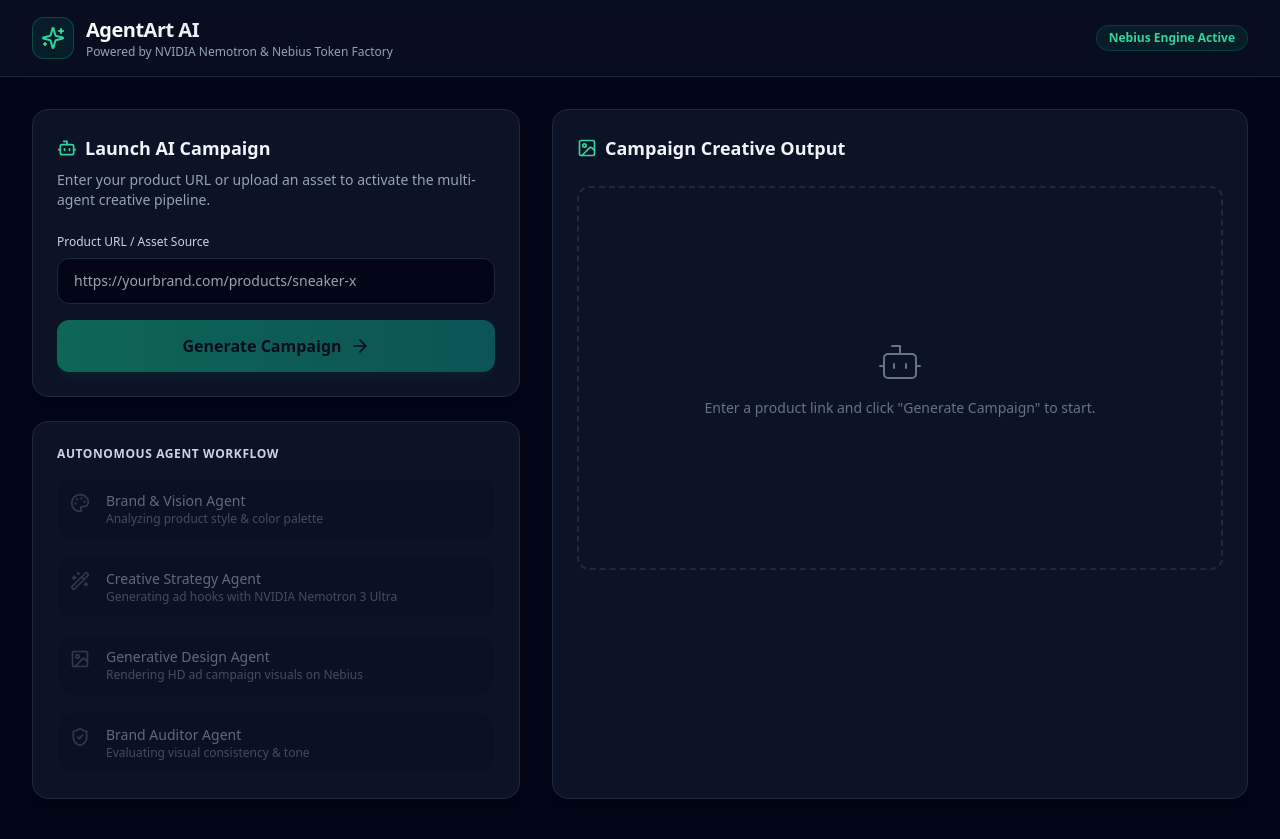
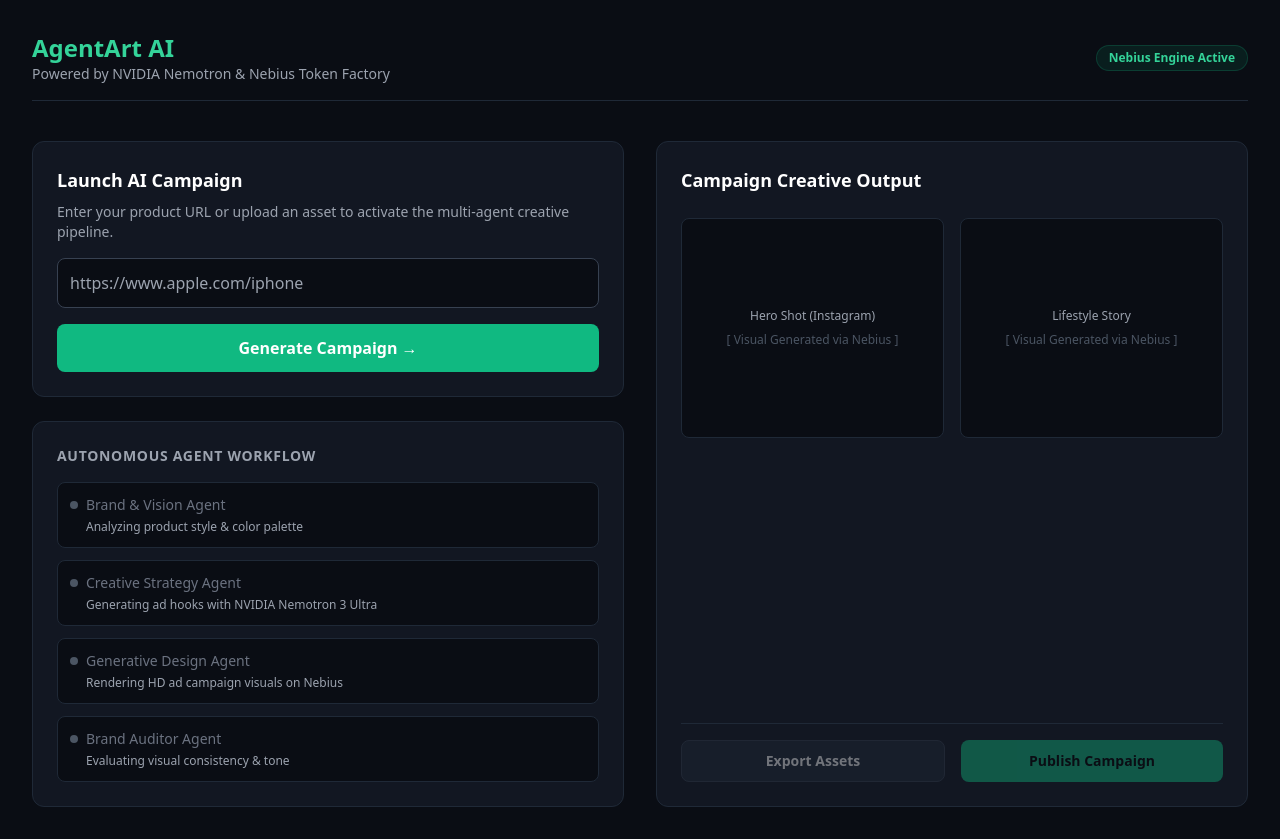
Before and after one commit to frgggter/agentart-ai, a Next.js app: page / in a window 1280 px wide. Built offline with nearby package versions, Linux system fonts and the light colour scheme.

Commit message:
Refactor AgentArtStudio to Home component

```diff
--- a/app/page.tsx
+++ b/app/page.tsx
@@ -1,201 +1,189 @@
 'use client';
 
-import React, { useState } from 'react';
-import { Sparkles, Wand2, Bot, Palette, CheckCircle2, Loader2, Image as ImageIcon, ArrowRight, ShieldCheck } from 'lucide-react';
+import { useState } from 'react';
 
-export default function AgentArtStudio() {
+export default function Home() {
   const [productUrl, setProductUrl] = useState('');
-  const [isGenerating, setIsGenerating] = useState(false);
-  const [currentStep, setCurrentStep] = useState(0);
+  const [loading, setLoading] = useState(false);
+  const [statusText, setStatusText] = useState('');
+  const [activeStep, setActiveStep] = useState(0);
+  const [campaignData, setCampaignData] = useState<any>(null);
 
-  const steps = [
-    { name: 'Brand & Vision Agent', desc: 'Analyzing product style & color palette', icon: Palette },
-    { name: 'Creative Strategy Agent', desc: 'Generating ad hooks with NVIDIA Nemotron 3 Ultra', icon: Wand2 },
-    { name: 'Generative Design Agent', desc: 'Rendering HD ad campaign visuals on Nebius', icon: ImageIcon },
-    { name: 'Brand Auditor Agent', desc: 'Evaluating visual consistency & tone', icon: ShieldCheck },
-  ];
+  const handleGenerate = async () => {
+    if (!productUrl) return;
+    setLoading(true);
+    setCampaignData(null);
+    setActiveStep(1);
 
-  const handleStartCampaign = () => {
-    if (!productUrl) return;
-    setIsGenerating(true);
-    setCurrentStep(1);
+    // Simulación paso a paso del pipeline multi-agente
+    setTimeout(() => setActiveStep(2), 2000);
+    setTimeout(() => setActiveStep(3), 4000);
+    setTimeout(() => setActiveStep(4), 6000);
 
-    // Dynamic steps simulation
-    const interval = setInterval(() => {
-      setCurrentStep((prev) => {
-        if (prev >= 4) {
-          clearInterval(interval);
-          setIsGenerating(false);
-          return 4;
+    try {
+      const res = await fetch('/api/generate', {
+        method: 'POST',
+        headers: { 'Content-Type': 'application/json' },
+        body: JSON.stringify({ productUrl }),
+      });
+
+      const json = await res.json();
+
+      if (json.success && json.data) {
+        setCampaignData(json.data);
+      } else {
+        alert(json.error || 'Error al generar la campaña');
       }
-        return prev + 1;
-      });
-    }, 2500);
+    } catch (err) {
+      console.error(err);
+      alert('Error de conexión con el servidor.');
+    } finally {
+      setLoading(false);
+    }
+  };
+
+  const handleExport = () => {
+    if (!campaignData) return;
+    const blob = new Blob([JSON.stringify(campaignData, null, 2)], { type: 'application/json' });
+    const url = URL.createObjectURL(blob);
+    const a = document.createElement('a');
+    a.href = url;
+    a.download = 'campaign-assets.json';
+    a.click();
+  };
+
+  const handlePublish = () => {
+    alert('¡Campaña enviada a publicación en Meta Ads & Google Ads!');
   };
 
   return (
-    <div className="min-h-screen bg-slate-950 text-slate-100 flex flex-col font-sans">
-      {/* Navigation Header */}
-      <header className="border-b border-slate-800 bg-slate-900/50 backdrop-blur px-8 py-4 flex items-center justify-between">
-        <div className="flex items-center gap-3">
-          <div className="bg-emerald-500/10 p-2 rounded-xl border border-emerald-500/30">
-            <Sparkles className="w-6 h-6 text-emerald-400" />
+    <main className="min-h-screen bg-[#0A0D14] text-white p-8">
+      <header className="flex justify-between items-center mb-10 pb-4 border-b border-gray-800">
+        <div>
+          <h1 className="text-2xl font-bold text-emerald-400">AgentArt AI</h1>
+          <p className="text-sm text-gray-400">Powered by NVIDIA Nemotron & Nebius Token Factory</p>
         </div>
-          <div>
-            <h1 className="text-xl font-bold tracking-tight bg-gradient-to-r from-white via-slate-200 to-slate-400 bg-clip-text text-transparent">
-              AgentArt AI
-            </h1>
-            <p className="text-xs text-slate-400">Powered by NVIDIA Nemotron & Nebius Token Factory</p>
-          </div>
-        </div>
-        <div className="flex items-center gap-2">
         <span className="px-3 py-1 rounded-full text-xs font-semibold bg-emerald-500/10 text-emerald-400 border border-emerald-500/20">
           Nebius Engine Active
         </span>
-        </div>
       </header>
 
-      {/* Main Container */}
-      <main className="flex-1 max-w-7xl w-full mx-auto p-8 grid grid-cols-1 lg:grid-cols-12 gap-8">
-
-        {/* Left Column: Control Panel */}
-        <div className="lg:col-span-5 flex flex-col gap-6">
-          <div className="bg-slate-900/80 rounded-2xl border border-slate-800 p-6 shadow-xl">
-            <h2 className="text-lg font-semibold mb-2 flex items-center gap-2">
-              <Bot className="w-5 h-5 text-emerald-400" /> Launch AI Campaign
-            </h2>
-            <p className="text-sm text-slate-400 mb-6">
+      <div className="grid grid-cols-1 lg:grid-cols-2 gap-8">
+        {/* Columna Izquierda: Input y Workflow */}
+        <div className="space-y-6">
+          <div className="bg-[#121722] p-6 rounded-xl border border-gray-800">
+            <h2 className="text-lg font-semibold mb-2">Launch AI Campaign</h2>
+            <p className="text-sm text-gray-400 mb-4">
               Enter your product URL or upload an asset to activate the multi-agent creative pipeline.
             </p>
-
-            <div className="space-y-4">
-              <div>
-                <label className="block text-xs font-medium text-slate-300 mb-2">Product URL / Asset Source</label>
             <input
-                  type="url"
-                  placeholder="https://yourbrand.com/products/sneaker-x"
+              type="text"
+              placeholder="https://www.apple.com/iphone"
               value={productUrl}
               onChange={(e) => setProductUrl(e.target.value)}
-                  className="w-full bg-slate-950 border border-slate-800 rounded-xl px-4 py-3 text-sm focus:outline-none focus:border-emerald-500 transition-colors"
+              className="w-full p-3 rounded-lg bg-[#0A0D14] border border-gray-700 text-white mb-4 focus:outline-none focus:border-emerald-500"
             />
+            <button
+              onClick={handleGenerate}
+              disabled={loading}
+              className="w-full py-3 bg-emerald-500 hover:bg-emerald-600 font-semibold rounded-lg transition-all disabled:opacity-50"
+            >
+              {loading ? 'Processing Workflow...' : 'Generate Campaign →'}
+            </button>
           </div>
 
-              <button
-                onClick={handleStartCampaign}
-                disabled={isGenerating || !productUrl}
-                className="w-full bg-gradient-to-r from-emerald-500 to-teal-600 hover:from-emerald-400 hover:to-teal-500 disabled:opacity-50 disabled:cursor-not-allowed text-slate-950 font-semibold py-3.5 px-6 rounded-xl transition-all flex items-center justify-center gap-2 shadow-lg shadow-emerald-500/10"
-              >
-                {isGenerating ? (
-                  <>
-                    <Loader2 className="w-5 h-5 animate-spin" /> Agents Running...
-                  </>
-                ) : (
-                  <>
-                    Generate Campaign <ArrowRight className="w-5 h-5" />
-                  </>
-                )}
-              </button>
-            </div>
-          </div>
-
-          {/* Workflow Agent Status */}
-          <div className="bg-slate-900/80 rounded-2xl border border-slate-800 p-6 shadow-xl flex-1">
-            <h3 className="text-sm font-semibold text-slate-300 mb-4 uppercase tracking-wider text-xs">
+          <div className="bg-[#121722] p-6 rounded-xl border border-gray-800">
+            <h3 className="text-sm font-semibold text-gray-400 uppercase tracking-wider mb-4">
               Autonomous Agent Workflow
             </h3>
-            <div className="space-y-4">
-              {steps.map((step, idx) => {
-                const Icon = step.icon;
-                const isDone = currentStep > idx + 1 || currentStep === 4;
-                const isActive = currentStep === idx + 1 && isGenerating;
-
-                return (
+            <div className="space-y-3">
+              {[
+                { name: 'Brand & Vision Agent', desc: 'Analyzing product style & color palette' },
+                { name: 'Creative Strategy Agent', desc: 'Generating ad hooks with NVIDIA Nemotron 3 Ultra' },
+                { name: 'Generative Design Agent', desc: 'Rendering HD ad campaign visuals on Nebius' },
+                { name: 'Brand Auditor Agent', desc: 'Evaluating visual consistency & tone' },
+              ].map((agent, i) => (
                 <div
-                    key={idx}
-                    className={`flex items-start gap-4 p-3 rounded-xl transition-all border ${
-                      isActive
-                        ? 'bg-emerald-500/10 border-emerald-500/30'
-                        : isDone
-                        ? 'bg-slate-950/50 border-slate-800/80'
-                        : 'bg-slate-950/20 border-slate-900 opacity-40'
+                  key={i}
+                  className={`p-3 rounded-lg border transition-all ${
+                    activeStep > i
+                      ? 'border-emerald-500/50 bg-emerald-500/5 text-white'
+                      : 'border-gray-800 bg-[#0A0D14] text-gray-500'
                   }`}
                 >
-                    <div className="mt-0.5">
-                      {isDone ? (
-                        <CheckCircle2 className="w-5 h-5 text-emerald-400" />
-                      ) : isActive ? (
-                        <Loader2 className="w-5 h-5 text-emerald-400 animate-spin" />
-                      ) : (
-                        <Icon className="w-5 h-5 text-slate-500" />
-                      )}
+                  <div className="flex items-center gap-2">
+                    <span className={`w-2 h-2 rounded-full ${activeStep > i ? 'bg-emerald-400' : 'bg-gray-600'}`} />
+                    <span className="font-medium text-sm">{agent.name}</span>
                   </div>
-                    <div>
-                      <div className="text-sm font-medium text-slate-200">{step.name}</div>
-                      <div className="text-xs text-slate-400">{step.desc}</div>
+                  <p className="text-xs text-gray-400 mt-1 pl-4">{agent.desc}</p>
                 </div>
-                  </div>
-                );
-              })}
+              ))}
             </div>
           </div>
         </div>
 
-        {/* Right Column: Output Showcase */}
-        <div className="lg:col-span-7 bg-slate-900/80 rounded-2xl border border-slate-800 p-6 shadow-xl flex flex-col justify-between">
+        {/* Columna Derecha: Output y Render de Imágenes */}
+        <div className="bg-[#121722] p-6 rounded-xl border border-gray-800 flex flex-col justify-between">
           <div>
-            <div className="flex items-center justify-between mb-6">
-              <h2 className="text-lg font-semibold flex items-center gap-2">
-                <ImageIcon className="w-5 h-5 text-emerald-400" /> Campaign Creative Output
-              </h2>
-              {currentStep === 4 && (
-                <span className="text-xs bg-emerald-500/20 text-emerald-300 border border-emerald-500/30 px-3 py-1 rounded-full font-medium">
+            <div className="flex justify-between items-center mb-6">
+              <h2 className="text-lg font-semibold">Campaign Creative Output</h2>
+              {campaignData && (
+                <span className="px-3 py-1 bg-emerald-500/10 text-emerald-400 text-xs rounded-full border border-emerald-500/30">
                   Completed in 10s
                 </span>
               )}
             </div>
 
-            {currentStep === 0 && (
-              <div className="h-96 border-2 border-dashed border-slate-800 rounded-xl flex flex-col items-center justify-center text-slate-500 gap-3">
-                <Bot className="w-12 h-12 stroke-1" />
-                <p className="text-sm">Enter a product link and click "Generate Campaign" to start.</p>
+            <div className="grid grid-cols-2 gap-4 mb-6">
+              <div className="bg-[#0A0D14] border border-gray-800 rounded-lg p-3 text-center min-h-[220px] flex flex-col justify-center items-center overflow-hidden">
+                <span className="text-xs text-gray-400 mb-2 block">Hero Shot (Instagram)</span>
+                {campaignData?.images?.heroShot ? (
+                  <img src={campaignData.images.heroShot} alt="Hero Shot" className="w-full h-40 object-cover rounded-md" />
+                ) : (
+                  <p className="text-xs text-gray-600">[ Visual Generated via Nebius ]</p>
+                )}
               </div>
+
+              <div className="bg-[#0A0D14] border border-gray-800 rounded-lg p-3 text-center min-h-[220px] flex flex-col justify-center items-center overflow-hidden">
+                <span className="text-xs text-gray-400 mb-2 block">Lifestyle Story</span>
+                {campaignData?.images?.lifestyleStory ? (
+                  <img src={campaignData.images.lifestyleStory} alt="Lifestyle Story" className="w-full h-40 object-cover rounded-md" />
+                ) : (
+                  <p className="text-xs text-gray-600">[ Visual Generated via Nebius ]</p>
                 )}
-
-            {currentStep > 0 && (
-              <div className="grid grid-cols-2 gap-4">
-                <div className="aspect-square bg-slate-950 border border-slate-800 rounded-xl overflow-hidden relative group">
-                  <div className="absolute top-3 left-3 bg-slate-900/80 backdrop-blur px-2.5 py-1 rounded-md text-xs font-medium border border-slate-700">
-                    Hero Shot (Instagram)
-                  </div>
-                  <div className="w-full h-full flex items-center justify-center bg-slate-900/40 text-slate-600 text-xs">
-                    {currentStep >= 3 ? '[ Visual Generated via Nebius ]' : 'Generating...'}
               </div>
             </div>
 
-                <div className="aspect-square bg-slate-950 border border-slate-800 rounded-xl overflow-hidden relative group">
-                  <div className="absolute top-3 left-3 bg-slate-900/80 backdrop-blur px-2.5 py-1 rounded-md text-xs font-medium border border-slate-700">
-                    Lifestyle Story
-                  </div>
-                  <div className="w-full h-full flex items-center justify-center bg-slate-900/40 text-slate-600 text-xs">
-                    {currentStep >= 3 ? '[ Visual Generated via Nebius ]' : 'Generating...'}
-                  </div>
-                </div>
+            {campaignData?.hooks && (
+              <div className="bg-[#0A0D14] p-4 rounded-lg border border-gray-800 mb-4">
+                <h4 className="text-xs font-semibold text-emerald-400 uppercase mb-2">Generated Ad Hooks (NVIDIA Nemotron):</h4>
+                <ul className="list-disc list-inside space-y-1 text-sm text-gray-300">
+                  {campaignData.hooks.map((hook: string, idx: number) => (
+                    <li key={idx}>{hook}</li>
+                  ))}
+                </ul>
               </div>
             )}
           </div>
 
-          {currentStep === 4 && (
-            <div className="mt-6 pt-6 border-t border-slate-800 flex justify-end gap-3">
-              <button className="bg-slate-800 hover:bg-slate-700 text-xs font-medium px-4 py-2.5 rounded-xl transition-colors">
+          <div className="flex gap-4 pt-4 border-t border-gray-800">
+            <button
+              onClick={handleExport}
+              disabled={!campaignData}
+              className="flex-1 py-2.5 bg-gray-800 hover:bg-gray-700 text-sm font-semibold rounded-lg border border-gray-700 disabled:opacity-40"
+            >
               Export Assets
             </button>
-              <button className="bg-emerald-500 hover:bg-emerald-400 text-slate-950 text-xs font-bold px-4 py-2.5 rounded-xl transition-colors">
+            <button
+              onClick={handlePublish}
+              disabled={!campaignData}
+              className="flex-1 py-2.5 bg-emerald-500 hover:bg-emerald-600 text-black text-sm font-semibold rounded-lg disabled:opacity-40"
+            >
               Publish Campaign
             </button>
           </div>
-          )}
+        </div>
       </div>
     </main>
-    </div>
   );
 }
```
Lines whose indentation alone changed are shown as unchanged.
